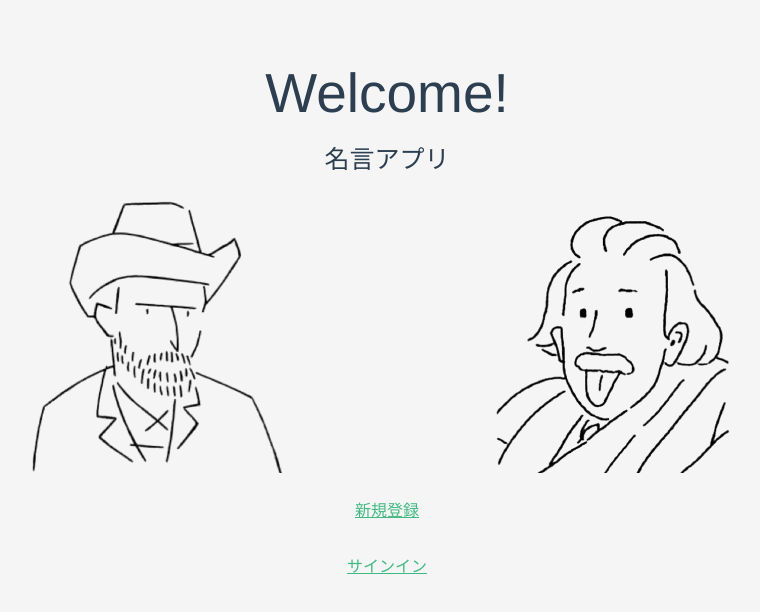
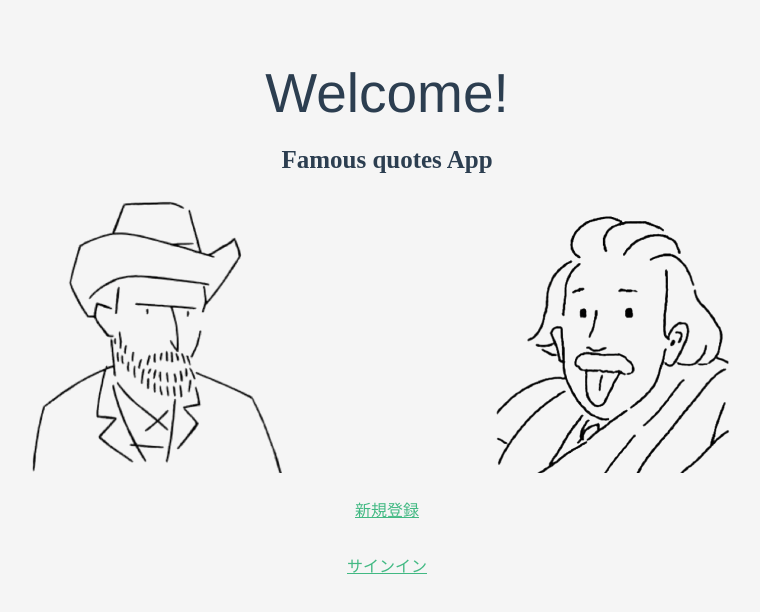
Before and after one commit to aktsm0ysn0p/sy-app, a Vue app: page /welcome in a window 1280 px wide. Shown: the top 612 px of the page, without its empty margins (253-1013 px from the left). Built offline with nearby package versions, Linux system fonts and the light colour scheme; no server answers; the database is empty; a web font is replaced by a local one.

Commit message:
ログイン時のメッセージ変更

```diff
--- a/src/pages/Login/signIn.vue
+++ b/src/pages/Login/signIn.vue
@@ -33,7 +33,7 @@ export default {
     signIn() {
       firebase.auth().signInWithEmailAndPassword(this.email, this.password)
       .then(() => {
-        alert("ログイン!")
+        alert("サインイン！")
         this.$router.push({ path: '/' })
       })
       .catch(error => {
--- a/src/pages/Login/welcome.vue
+++ b/src/pages/Login/welcome.vue
@@ -4,9 +4,13 @@
       <div class="img-wrapper">
         <div class="img-text">
           <h1>Welcome!</h1>
-          <p>名言アプリ</p>
+          <p>Famous quotes App</p>
         </div>
         <img src="../../assets/img/IMG_4392.png" alt="" class="quote-img">
+      </div>
+      <div>
+
+
       </div>
 
       <router-link to="/signup">新規登録</router-link>
@@ -84,7 +88,8 @@ $bar-color: #ffffff;
       }
       p {
         text-align: center;
-        // font-family: 'Palatino Roman';
+        font-family: 'shunnka';
+        font-weight: bold;
         @include fz_vw(13);
         @media (min-width: 768px) {
           font-size: 25px;
@@ -108,6 +113,7 @@ $bar-color: #ffffff;
       color: #42b983;
       margin: 10px 0;
       padding: 10px;
+      font-family: 'zatsu';
     }
 
     input {
--- a/src/router.js
+++ b/src/router.js
@@ -71,7 +71,7 @@ const router = new VueRouter({
 router.beforeEach(async (to, from, next) => {
   const requiresAuth = to.matched.some(recode => recode.meta.requiresAuth);
   if (requiresAuth && !(await firebase.getCurrentUser())) {
-    next({ path: "/signin", query: { redirect: to.fullPath } });
+    next({ path: "/welcome", query: { redirect: to.fullPath } });
   } else {
     next();
   }
```
Also changed, not shown: src/pages/Main/index.vue (+0 -7 lines).
